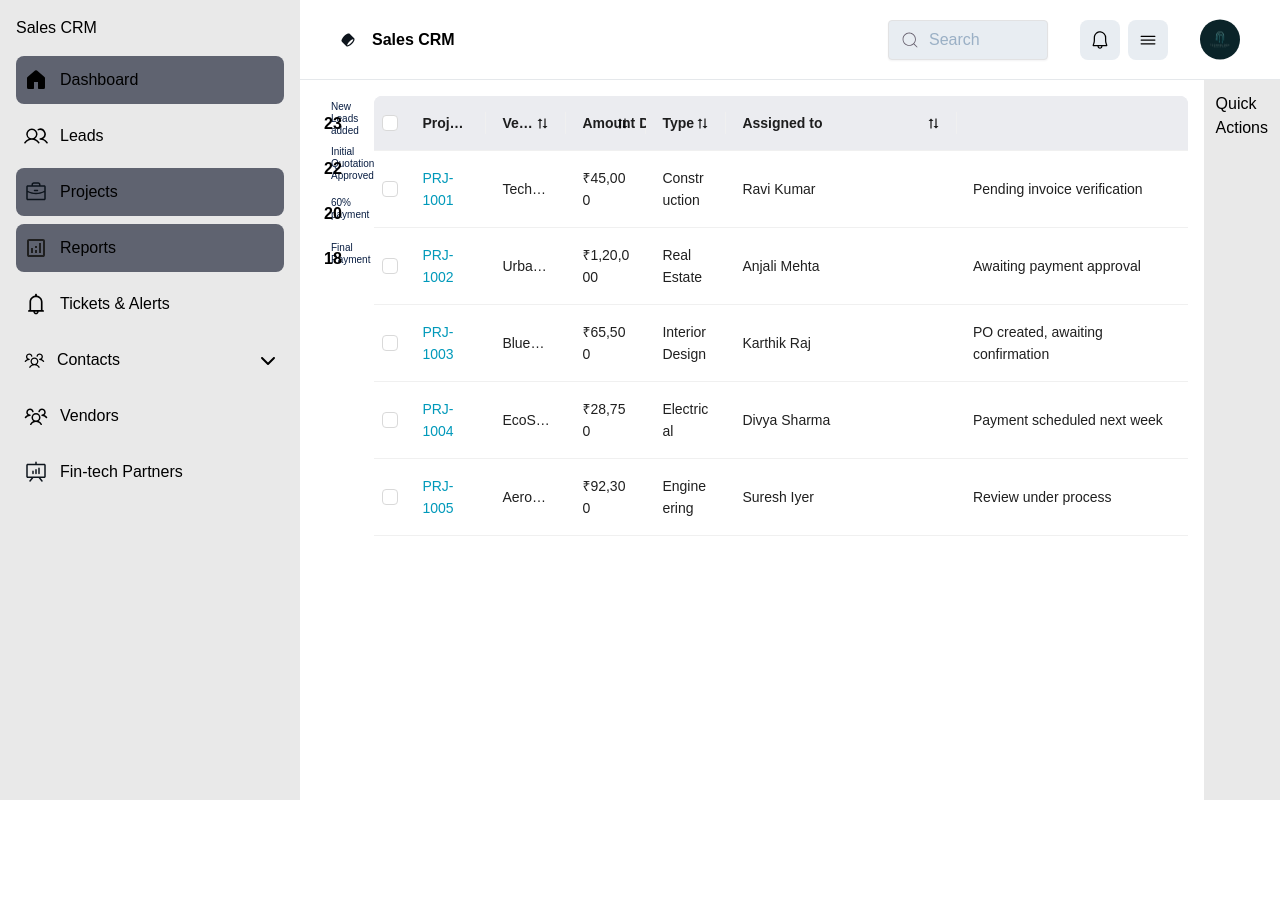
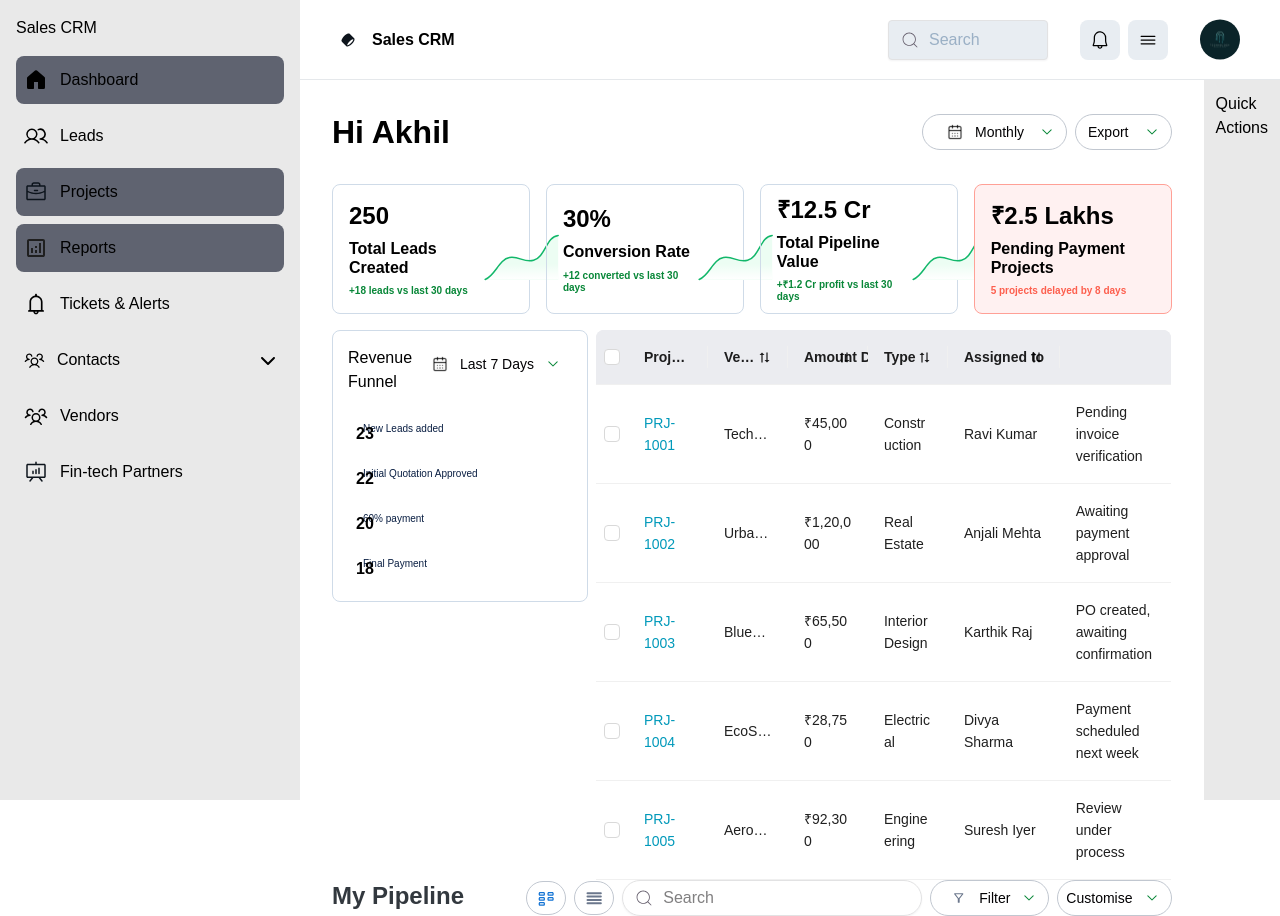
Before and after one commit to palpxdev123/Rengy-WebAdmin, a React (Vite) app: page /dashboard in a window 1280 px wide. Before the commit the page ends 800 px from the top, so only its background shows below. Built offline with nearby package versions, Linux system fonts and the light colour scheme; sample sign-in values are in the browser's storage.

Commit message:
Dashboard Components

```diff
--- a/src/Pages/Dashboard/index.tsx
+++ b/src/Pages/Dashboard/index.tsx
@@ -1,10 +1,15 @@
 import { Checkbox } from "antd";
-import { Bargarph, TableComponent } from "../../Components";
+import { Bargarph, Input, SelectComponent, TableComponent } from "../../Components";
 import "../../Styles/index.scss";
 
 import "./style.scss";
 import { BiSortAlt2 } from "react-icons/bi";
 import { color } from "chart.js/helpers";
+import BarRow from "../../Components/Bargraph";
+import FlatCard from "./Components/Cards";
+import { GridIcon, HumburgerIcom } from "../../assets/Images";
+import "../../styles/_utilities.scss"
+
 
 const Dashboard = () => {
   const barsData = [
@@ -51,7 +56,6 @@ const Dashboard = () => {
           textOverflow: "ellipsis",
         },
       }),
-
     },
     {
       title: "Vendor",
@@ -90,7 +94,6 @@ const Dashboard = () => {
           textOverflow: "ellipsis",
         },
       }),
-
     },
     {
       title: "Type",
@@ -187,8 +190,73 @@ const Dashboard = () => {
   };
 
   return (
-    <div className="flex">
-      <div>
+    <>
+      <div className="flex justify-between items-center p-[16px]">
+        <h1 className="hfourteen">Hi Akhil</h1>
+        <div className="flex gap-[8px]">
+          <SelectComponent
+            name="header22"
+            value={"Monthly"}
+            size="small"
+            onChange={(name, value) => console.log(name, value)}
+            selectClass="!rounded-[100px] selectborder !py-[5px] !px-[12px]"
+            // calender={true}
+            calenderprefix={true}
+            calendersuffix={false}
+          />
+          <SelectComponent
+            name="header22"
+            value={"Export"}
+            size="small"
+            onChange={(name, value) => console.log(name, value)}
+            selectClass="!rounded-[100px] !py-[5px] !px-[12px] selectborder"
+            calenderprefix={false}
+          />
+        </div>
+      </div>
+      <div className="flex gap-[16px] p-[16px]">
+        <FlatCard
+          value={250}
+          label="Total Leads Created"
+          isPositive={true}
+          percentage="+18 leads vs last 30 days"
+        />
+        <FlatCard
+          value="30%"
+          label="Conversion Rate"
+          isPositive={true}
+          percentage="+12 converted vs last 30 days"
+        />
+        <FlatCard
+          value="₹12.5 Cr"
+          label="Total Pipeline Value"
+          isPositive={true}
+          percentage="+₹1.2 Cr profit vs last 30 days"
+        />
+        <FlatCard
+          value="₹2.5 Lakhs"
+          label="Pending Payment Projects"
+          isPositive={false}
+          percentage="5 projects delayed by 8 days "
+        />
+      </div>
+      <div className="px-[16px] flex gap-[8px]">
+        <div className="w-[397px] h-[279px]">
+          <div className="dashboardcard rounded-[8px] p-[15px]">
+            <div className="flex justify-between mb-[12px]">
+              <p>Revenue Funnel</p>
+              <SelectComponent
+                size="small"
+                name="header22"
+                onChange={(name, value) => console.log(name, value)}
+                calender={true}
+                value={"Last 7 Days"}
+                options={[{ label: "Today", value: "today" }]}
+                selectClass="!py-[5px] !px-[8px] !rounded-[100px]"
+                calenderprefix={true}
+              />
+            </div>
+
             {barsData.map((bar, index) => (
               <Bargarph
                 key={index}
@@ -199,6 +267,8 @@ const Dashboard = () => {
               />
             ))}
           </div>
+        </div>
+           <div className="flex">
       <TableComponent
         dataSource={dataSource}
         columns={columns}
@@ -206,6 +276,49 @@ const Dashboard = () => {
         pagination={false}
       />
     </div>
+      </div>
+
+      <div className="px-[16px]">
+        <div className="flex justify-between">
+          <h3 className="hone pipeline">My Pipeline</h3>
+          <div className="flex gap-[8px] items-center">
+            <div className="h-[34px] w-[40px] !rounded-[100px] selectborder flex justify-center items-center !py-[5px] !px-[8px]">
+              {" "}
+              <img src={GridIcon} alt="" />
+            </div>
+            <div className="h-[34px] w-[40px] !rounded-[100px] selectborder flex justify-center items-center !py-[5px] !px-[8px]">
+              <img src={HumburgerIcom} alt="" />
+            </div>
+            <Input
+              search
+              inputClass=" !rounded-[100px] !w-[300px]"
+              placeholder="Search"
+              size="small"
+            />
+            <SelectComponent
+              size="small"
+              name="header22"
+              onChange={(name, value) => console.log(name, value)}
+              calender={true}
+              value={"Filter"}
+              options={[{ label: "Today", value: "today" }]}
+              selectClass="!py-[5px] !px-[8px] !rounded-[100px] selectborder "
+              calenderprefix={true}
+              filter={true}
+            />
+            <SelectComponent
+              size="small"
+              name="header22"
+              onChange={(name, value) => console.log(name, value)}
+              calender={true}
+              value={"Customise"}
+              options={[{ label: "Today", value: "today" }]}
+              selectClass="!py-[5px] !px-[8px] !rounded-[100px] selectborder"
+            />
+          </div>
+        </div>
+      </div>
+    </>
   );
 };
 
```
Lines whose indentation alone changed are shown as unchanged.
